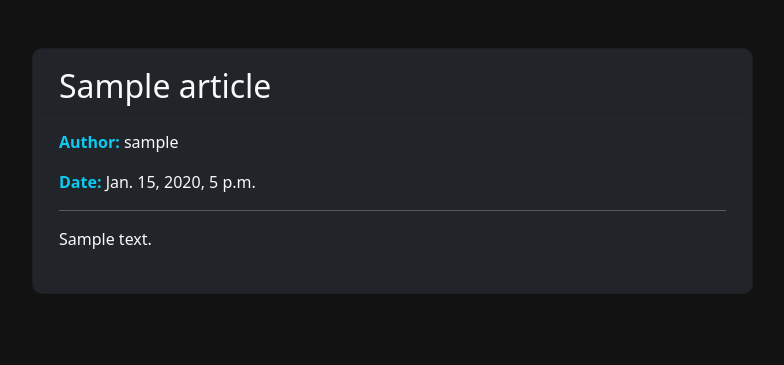
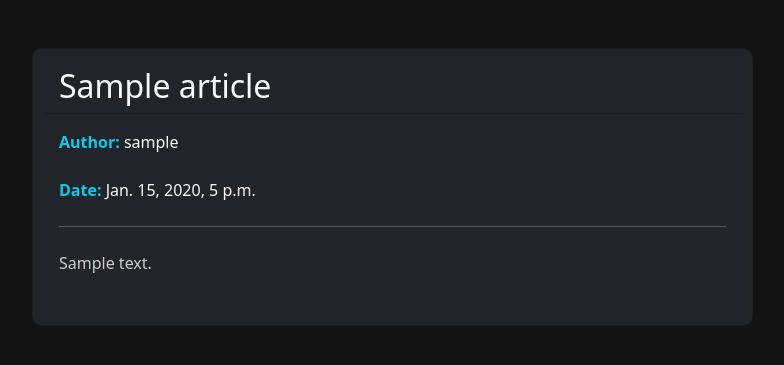
Before and after one commit to Winz18/CTF-Learning-Website, a Django app: page /00000000-0000-0000-0000-000000000001/ in a window 1280 px wide. Shown: the part 57-422 px from the top of the page, without its empty margins (240-1024 px from the left). Run offline with Django 5.2, Linux system fonts and the light colour scheme; tables that the repository leaves empty hold one stand-in row (values such as "Sample post").

Commit message:
optimize UI

```diff
--- a/CTF_App/templates/CTF_App/article_detail.html
+++ b/CTF_App/templates/CTF_App/article_detail.html
@@ -97,10 +97,10 @@
                     <h2 class="mb-0">{{ article.name }}</h2>
                 </div>
                 <div class="card-body">
-                    <p><strong class="text-info">Author:</strong> {{ article.author }}</p>
-                    <p><strong class="text-info">Date:</strong> {{ article.date }}</p>
-                    <hr class="bg-light">
-                    <p>{{ article.content }}</p>
+                    <p class="mb-4"><strong class="text-info">Author:</strong> {{ article.author }}</p>
+                    <p class="mb-4"><strong class="text-info">Date:</strong> {{ article.date }}</p>
+                    <hr class="bg-light mb-4">
+                    <p class="mb-4" style="color: #ccc;">{{ article.content }}</p> <!-- Thêm lớp mb-4 để tạo khoảng cách dòng -->
                 </div>
             </div>
         </div>
```
